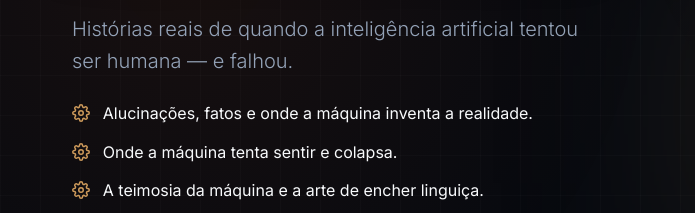
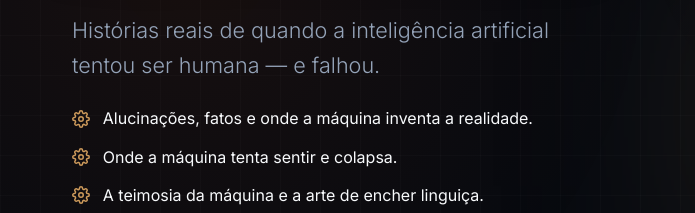
Before and after one commit to igorjornal/amaquina, a plain HTML site: page index.html in a window 1280 px wide. Shown: the part 445-658 px from the top of the page, 0-695 px from the left. Drawn offline with nearby package versions, Linux system fonts and the light colour scheme.

Commit message:
Update style.css

```diff
--- a/style.css
+++ b/style.css
@@ -91,7 +91,7 @@ h1, h2, h3, .footer-logo { font-family: var(--font-heading); }
     animation: horizontalGlitch2 4s infinite linear alternate-reverse;
     filter: drop-shadow(0 0px 5px rgba(138, 101, 56, 0.4)) hue-rotate(15deg) brightness(0.8);
 }
-.subtitle { font-size: 1.25rem; color: var(--text-muted); margin-bottom: 1.5rem; max-width: 100%; font-weight: 300; }
+.subtitle { font-size: 1.35rem; color: var(--text-muted); margin-bottom: 1.5rem; max-width: 100%; font-weight: 300; }
 
 @keyframes floatingTitle {
     0%, 100% { transform: translateY(0); filter: drop-shadow(0 10px 20px rgba(0,0,0,0.4)); }
```
